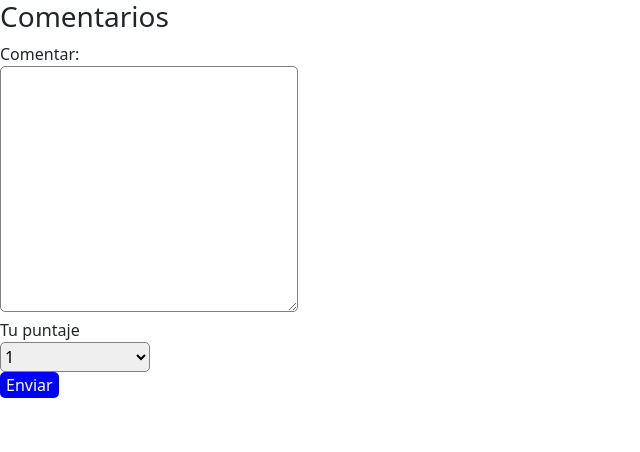
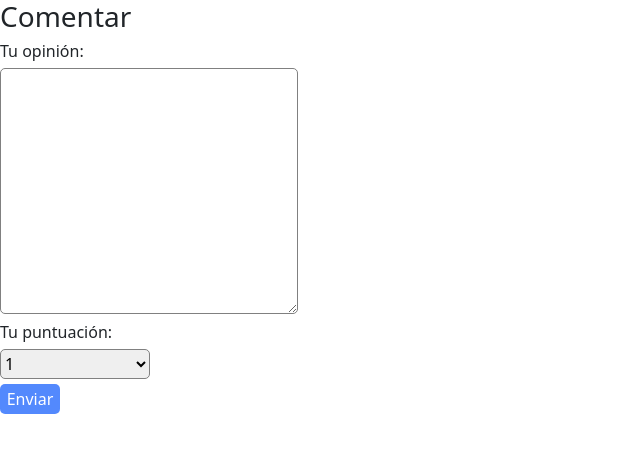
Before and after one commit to FavriDev98/e_Mercado-JaP, a plain HTML site: page product-info.html in a window 1280 px wide. Shown: the whole page, without its empty margins (0-640 px from the left). Drawn offline with Linux system fonts and the light colour scheme.

Commit message:
Ultimos estilos

```diff
--- a/css/styles.css
+++ b/css/styles.css
@@ -207,9 +207,12 @@ a.custom-card:hover {
 }
 
 /* Seccion de Comentarios */
-.normal{
+.normal_font{
   font-weight: normal;
 }
+.margin_5{
+  margin-bottom: 5px}
+
 
 .form_camp_border{
   border-radius: 5px;
@@ -220,7 +223,12 @@ a.custom-card:hover {
   height: 30px;
 }
 .boton_formulario{
-  background-color: blue;
+  background-color: rgba(25, 97, 253, 0.747);
   color:white;
   border: none;
+  height: 30px;
+  width: 60px;
 }
+.boton_formulario:hover{
+  background-color:rgba(0, 17, 255, 0.747);
+}
--- a/product-info.html
+++ b/product-info.html
@@ -62,18 +62,20 @@
   <script src="js/bootstrap.bundle.min.js"></script>
   <script src="js/init.js"></script>
   <script src="js/product-info.js"></script> -->
-
+<!-- Formulario -->
   <section>
     <form id="form_comentarios" class="titulo_formulario form" action="" method="post">
-      <h3 id="titulo_formulario" class="normal">Comentarios</h3>
-
-      <label for="comentario normal">Comentar:</label>
+      <!-- Titulo del formulario -->
+      <h3 id="titulo_formulario" class="normal_font margin_5">Comentar</h3>
+      <!-- Opinion -->
+      <label class="margin_5 normal_font"for="comentario">Tu opinión:</label>
       <br>
-      <textarea class="form_camp form_camp_border" name="comentario" id="comentario" cols="30" rows="10"></textarea>
+      <textarea class="form_camp_border" name="comentario" id="comentario" cols="30" rows="10"></textarea>
       <br>
-      <label for="puntaje normal">Tu puntaje</label>
+      <!-- Puntaje -->
+      <label class="margin_5" for="puntaje normal_font">Tu puntuación:</label>
       <br>
-     <select class="form_camp select form_camp_border" name="puntaje" id="puntaje">
+     <select class="margin_5 select form_camp_border" name="puntaje" id="puntaje">
         <!-- <option value="Seleccione su puntaje">Seleccione su puntaje</option> -->
         <option value="1">1</option>
         <option value="2">2</option>
@@ -82,9 +84,11 @@
         <option value="5">5</option>
       </select>
       <br>
+      <!-- Boton -->
       <button id="boton_enviar"class="form_camp_border boton_formulario" type="submit">Enviar</button>
     </form>
   </section>
+  <!-- Fin del Formulario -->
 </body>
 
 </html>
```
